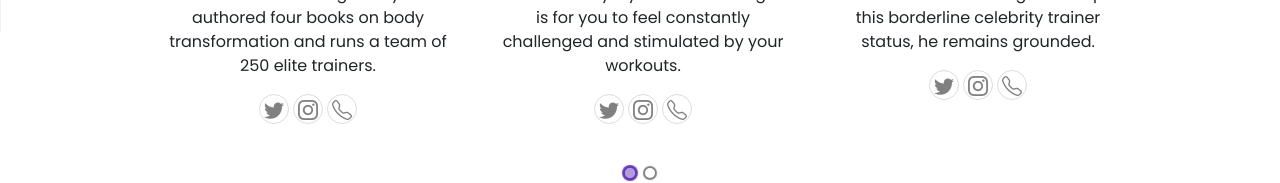
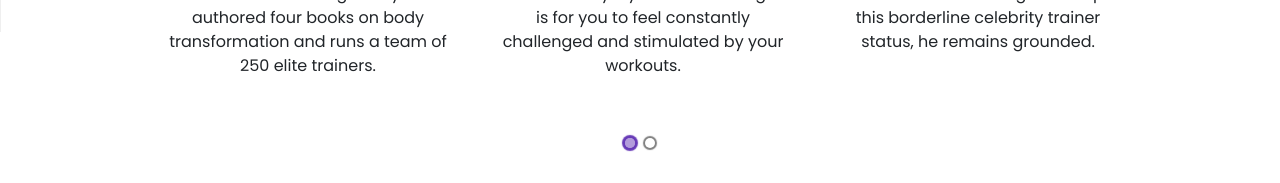
Before and after one commit to killy10o10/FitMeUp, a React (Create React App) app: page / in a window 1280 px wide. Shown: the part 768-951 px from the top of the page. Built offline with nearby package versions, Linux system fonts and the light colour scheme.

Commit message:
Delete social medias

```diff
--- a/src/components/TrainerList.js
+++ b/src/components/TrainerList.js
@@ -32,11 +32,6 @@ const TrainerList = (props) => {
           <div className="trainer-description">
             <p className="text-center">{bio}</p>
           </div>
-          <div className="trainer-handles d-flex align-items-center justify-content-center gap-1">
-            <i className="bi bi-twitter" />
-            <i className="bi bi-instagram" />
-            <i className="bi bi-telephone" />
-          </div>
         </div>
       </div>
     );
```
